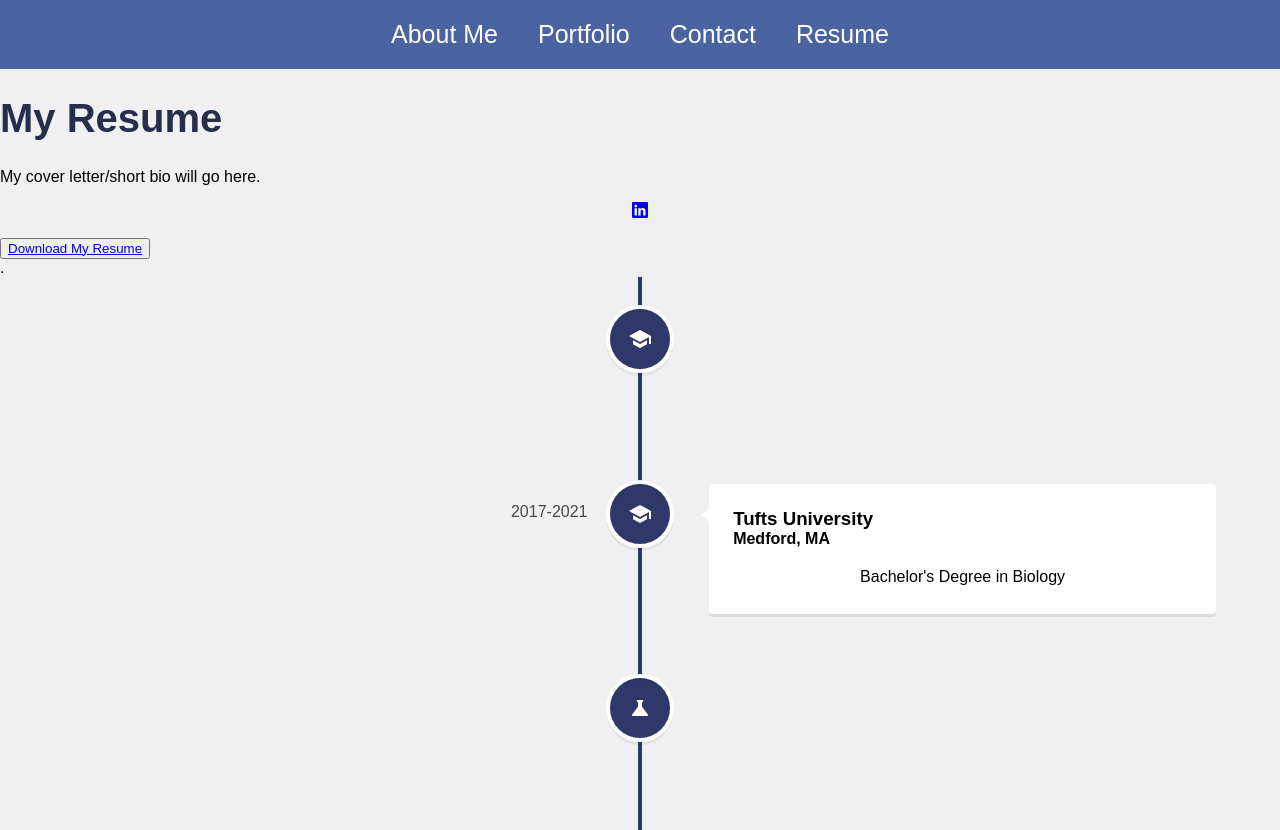
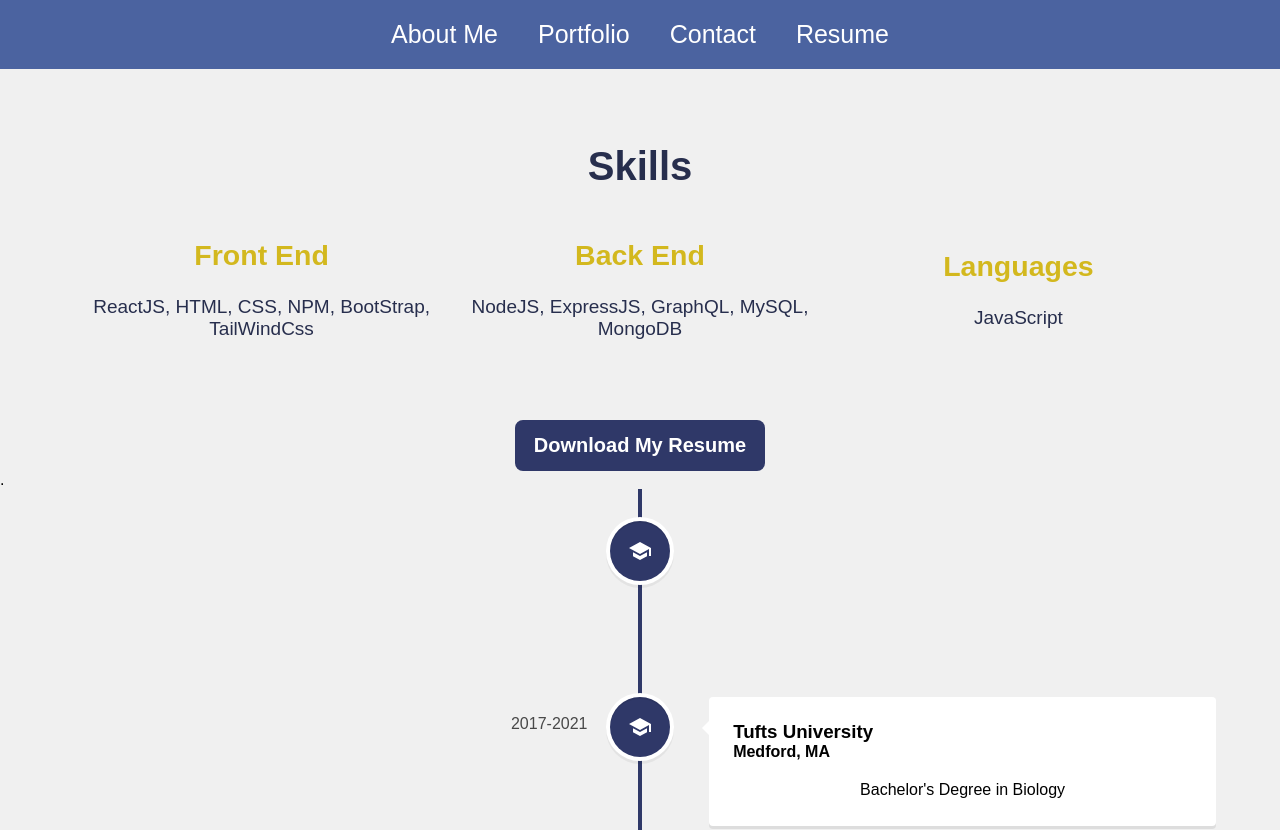
Before and after one commit to noah138/react-portfolio, a React (Create React App) app: page /resume in a window 1280 px wide. Shown: the top 830 px of the page. Built offline with nearby package versions, Linux system fonts and the light colour scheme.

Commit message:
Moved Skills to Resume page

```diff
--- a/src/components/About/About.css
+++ b/src/components/About/About.css
@@ -16,10 +16,12 @@
   color: white;
 }
 
-.skill,
-.skillList {
-  display: flex;
-  justify-content: center;
+.aboutMe {
+  margin-left: 200px;
+  margin-right: 200px;
+  text-align: center;
+  color: #343748;
+  font-size: large;
 }
 
 .name h2 {
@@ -39,34 +41,11 @@
   color: rgba(255, 255, 255, 0.737);
 }
 
-.skills {
-  margin-top: 60px;
-  font-size: 30px;
-  width: 100%;
-  display: flex;
-  flex-direction: column;
-  justify-content: center;
-  align-items: center;
-}
-
 h1 {
   color: #272e4d;
 }
 
-.skills .list {
-  list-style: none;
-  width: 100%;
-}
-
-.list span {
-  font-size: 20px;
-}
-
-ol {
-  padding-inline-start: 0px;
-}
-
-@media only screen and (max-width: 600px) {
+@media only screen and (max-width: 800px) {
   .name h2 {
     font-size: 40px;
   }
@@ -77,14 +56,8 @@ ol {
     width: 80%;
   }
 
-  .skills {
-    text-align: center;
-  }
-  .list {
-    padding: 0;
-  }
-
-  .skills h2 {
-    font-size: 30px;
+  .aboutMe {
+    margin-left: 50px;
+    margin-right: 50px;
   }
 }
--- a/src/components/About/About.js
+++ b/src/components/About/About.js
@@ -11,32 +11,28 @@ function about() {
         <h2> Hi, I'm Noah </h2>
         <div className="bio">
           <p> A beginner web developer </p>
-          <BsLinkedin />
-          <BsGithub />
-          <SiLeetcode />
+          <a href="https://www.linkedin.com/in/noahschwartz99/" target="_blank">
+            <BsLinkedin />
+          </a>
+          <a href="https://github.com/noah138/" target="_blank">
+            <BsGithub />
+          </a>
+          <a href="https://leetcode.com/noah138/" target="_blank">
+            <SiLeetcode />
+          </a>
         </div>
       </div>
-      <div className="skills">
-        <h1>Skills</h1>
-        <ol className="list">
-          <li className="item">
-            <h2 className="skillList"> Front End </h2>
-            <span className="skill">
-              {" "}
-              ReactJS, HTML, CSS, NPM, BootStrap, TailWindCss
-            </span>
-          </li>
-          <li className="item">
-            <h2 className="skillList"> Back End </h2>
-            <span className="skill">
-              NodeJS, ExpressJS, GraphQL, MySQL, MongoDB
-            </span>
-          </li>
-          <li className="item">
-            <h2 className="skillList"> Languages </h2>
-            <span className="skill"> JavaScript </span>
-          </li>
-        </ol>
+      <h1>About Me</h1>
+      <div className="aboutMe">
+        Lorem ipsum dolor sit amet, consectetur adipiscing elit, sed do eiusmod
+        tempor incididunt ut labore et dolore magna aliqua. Ut enim ad minim
+        veniam, quis nostrud exercitation ullamco laboris nisi ut aliquip ex ea
+        commodo consequat.
+        <br></br>
+        <br></br>
+        Duis aute irure dolor in reprehenderit in voluptate velit esse cillum
+        dolore eu fugiat nulla pariatur. Excepteur sint occaecat cupidatat non
+        proident, sunt in culpa qui officia deserunt mollit anim id est laborum.
       </div>
     </div>
   );
--- a/src/components/Footer/Footer.js
+++ b/src/components/Footer/Footer.js
@@ -8,9 +8,15 @@ function footer() {
   return (
     <div className="footer">
       <div className="icons">
-        <BsLinkedin />
-        <BsGithub />
-        <SiLeetcode />
+        <a href="https://www.linkedin.com/in/noahschwartz99/" target="_blank">
+          <BsLinkedin />
+        </a>
+        <a href="https://github.com/noah138/" target="_blank">
+          <BsGithub />
+        </a>
+        <a href="https://leetcode.com/noah138/" target="_blank">
+          <SiLeetcode />
+        </a>
       </div>
       <p> &copy; 2022 by Noah Schwartz</p>
     </div>
--- a/src/components/Resume/Resume.css
+++ b/src/components/Resume/Resume.css
@@ -1,4 +1,67 @@
+p {
+  text-align: center;
+}
 
-p {
-    text-align: center;
-  }
+.downloadContainer {
+  display: flex;
+  justify-content: center;
+}
+
+.downloadBtn {
+  background-color: #2f3868;
+  border-radius: 8px;
+  border: 0;
+  padding: 14px;
+}
+
+.downloadText {
+  text-decoration: none;
+  color: white;
+  font-weight: bold;
+  font-size: 20px;
+  padding: 5px;
+}
+
+h1 {
+  color: #272e4d;
+  font-size: 40px;
+  margin-top: 75px;
+  text-align: center;
+}
+
+.skills {
+  font-size: 19px;
+  width: 100%;
+  display: flex;
+  flex-direction: row;
+  justify-content: center;
+  align-items: center;
+}
+
+#title {
+    color:rgb(211, 184, 30);
+}
+.skill,
+.skillList {
+  display: flex;
+  justify-content: center;
+  color: #272e4d;
+}
+
+.list {
+  width: 28%;
+  margin-left: 80px;
+  margin-right: 80px;
+  text-align: center;
+  margin-bottom: 50px;
+  padding-bottom: 30px;
+}
+
+#middle {
+    margin-left: -60px;
+    margin-right: -60px;
+}
+
+li {
+    list-style-type: none;
+}
--- a/src/components/Resume/Resume.js
+++ b/src/components/Resume/Resume.js
@@ -12,21 +12,44 @@ import { BsLinkedin } from "react-icons/bs";
 function Resume() {
   return (
     <div>
-      <h1 className="resume">My Resume</h1>
-      <div className="resume">
-        <div>
-          My cover letter/short bio will go here.
-          <p>
-            <a href="https://www.linkedin.com/in/noahschwartz99/">
-              <BsLinkedin />
-            </a>
-          </p>
-          <div className='downloadContainer'>
-                <button className='downloadBtn'><a className='download' href={require(`../../assets/images/Resume.png`)} target="_blank" download>Download My Resume</a></button>
-            </div>
+      <h1>Skills</h1>
+      <div className="skills flex">
+        <div className="list">
+          <li className="item">
+            <h2 id="title" className="skillList"> Front End </h2>
+            <span className="skill">
+              ReactJS, HTML, CSS, NPM, BootStrap, TailWindCss
+            </span>
+          </li>
+        </div>
+        <div id="middle" className="list">
+          <li className="item">
+            <h2 id="title" className="skillList"> Back End </h2>
+            <span className="skill">
+              NodeJS, ExpressJS, GraphQL, MySQL, MongoDB
+            </span>
+          </li>
+        </div>
+        <div className="list">
+          <li className="item">
+            <h2 id="title" className="skillList"> Languages </h2>
+            <span className="skill"> JavaScript </span>
+          </li>
         </div>
       </div>
-      <div className="event">.
+      <div className="downloadContainer">
+        <button className="downloadBtn">
+          <a
+            className="downloadText"
+            href={require(`../../assets/images/Resume.png`)}
+            download
+          >
+            Download My Resume
+          </a>
+        </button>
+      </div>
+      <div className="event">
+        .
         <VerticalTimeline lineColor="#2f3868">
           <VerticalTimelineElement
             className="vertical-timeline-element--education"
@@ -37,7 +60,7 @@ function Resume() {
             <h3 className="vertical-timeline-element-title">
               UW Full-Stack Coding Bootcamp
             </h3>
-            <p>Front end and back end skills, primarily in </p>
+            <p>Front end and back end skills, primarily in Javascript</p>
           </VerticalTimelineElement>
           <VerticalTimelineElement
             className="vertical-timeline-element--education"
@@ -49,7 +72,6 @@ function Resume() {
               Tufts University
             </h3>
             <h4 className="vertical-timeline-element-subtitle">Medford, MA</h4>
-            <h4 className="vertical-timeline-element-subtitle"></h4>
             <p>Bachelor's Degree in Biology</p>
           </VerticalTimelineElement>
           <VerticalTimelineElement
```
Also changed, not shown: src/App.js (+0 -18 lines).
